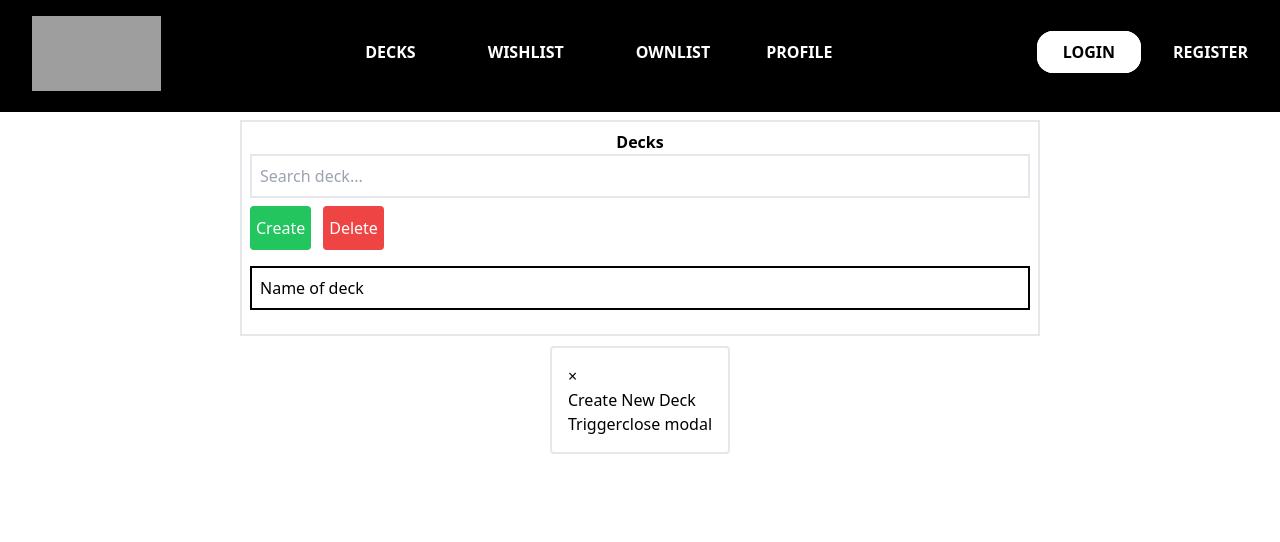
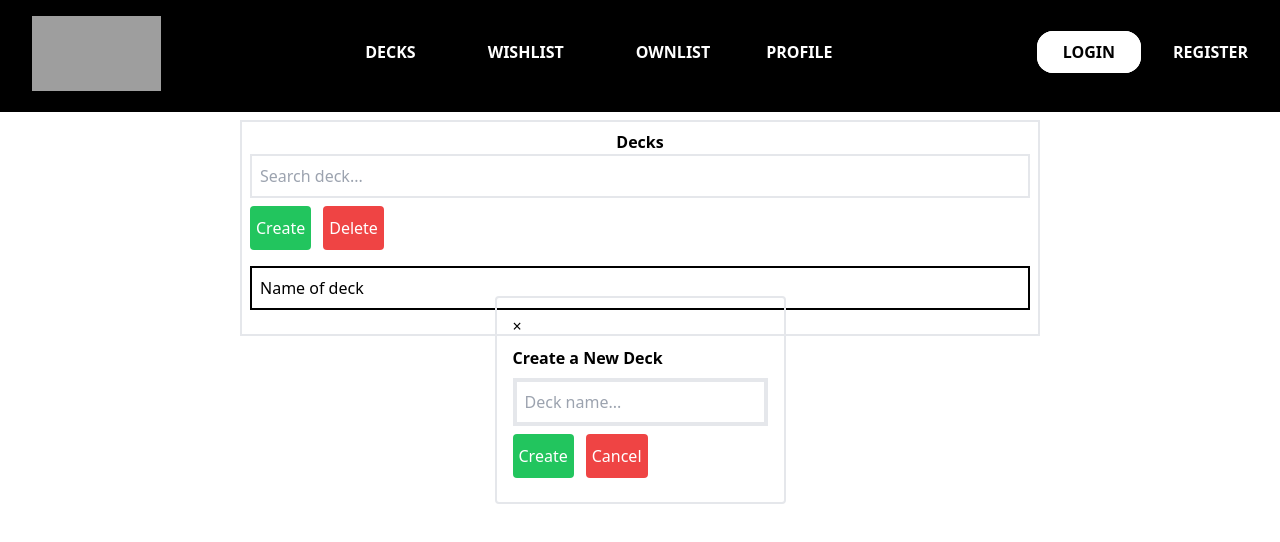
Before and after one commit to RamanTheDeveloper/YugiohDeckBuilder, a React (Create React App) app in the folder yugioh-deck-builder/: page /deck-list in a window 1280 px wide. Both pictures are taken after a click on the link "Create". Shown: the top 542 px of the page. Built offline with nearby package versions, Linux system fonts and the light colour scheme; no server answers; grey boxes are pictures that could not be loaded.

Commit message:
Created and styled pop up to create new deck

```diff
--- a/yugioh-deck-builder/src/Components/decks/DeckList.js
+++ b/yugioh-deck-builder/src/Components/decks/DeckList.js
@@ -35,26 +35,29 @@ function DeckList() {
                     <button className="close" onClick={close}>
                       &times;
                     </button>
-                    <div className="header">Create New Deck</div>
+                    <div className="header font-bold my-2">Create a New Deck</div>
                     <div className="actions">
-                      <Popup
-                        trigger={<button className="button"> Trigger </button>}
-                        position="top center"
-                        nested
-                      >
                       <div className="w-max h-max border-2">
-                        <input type="text" className="w-max h-auto"/>
+                        <input
+                          type="text"
+                          placeholder="Deck name..."
+                          className="w-max h-auto border-2 p-2"
+                        />
                       </div>
-                      </Popup>
+                      <div className="flex justify-start gap-3 my-2">
+                        <button className="box-border border-2 border-transparent w-max h-max bg-green-500 text-white py-2 px-1  rounded">
+                          Create
+                        </button>
                         <button
-                        className="button"
+                          className="box-border border-2 border-transparent w-max h-max bg-red-500 text-white py-2 px-1 rounded"
                           onClick={() => {
                             console.log("modal closed ");
                             close();
                           }}
                         >
-                        close modal
+                          Cancel
                         </button>
+                      </div>
                     </div>
                   </div>
                 )}
```
Lines whose indentation alone changed are shown as unchanged.
